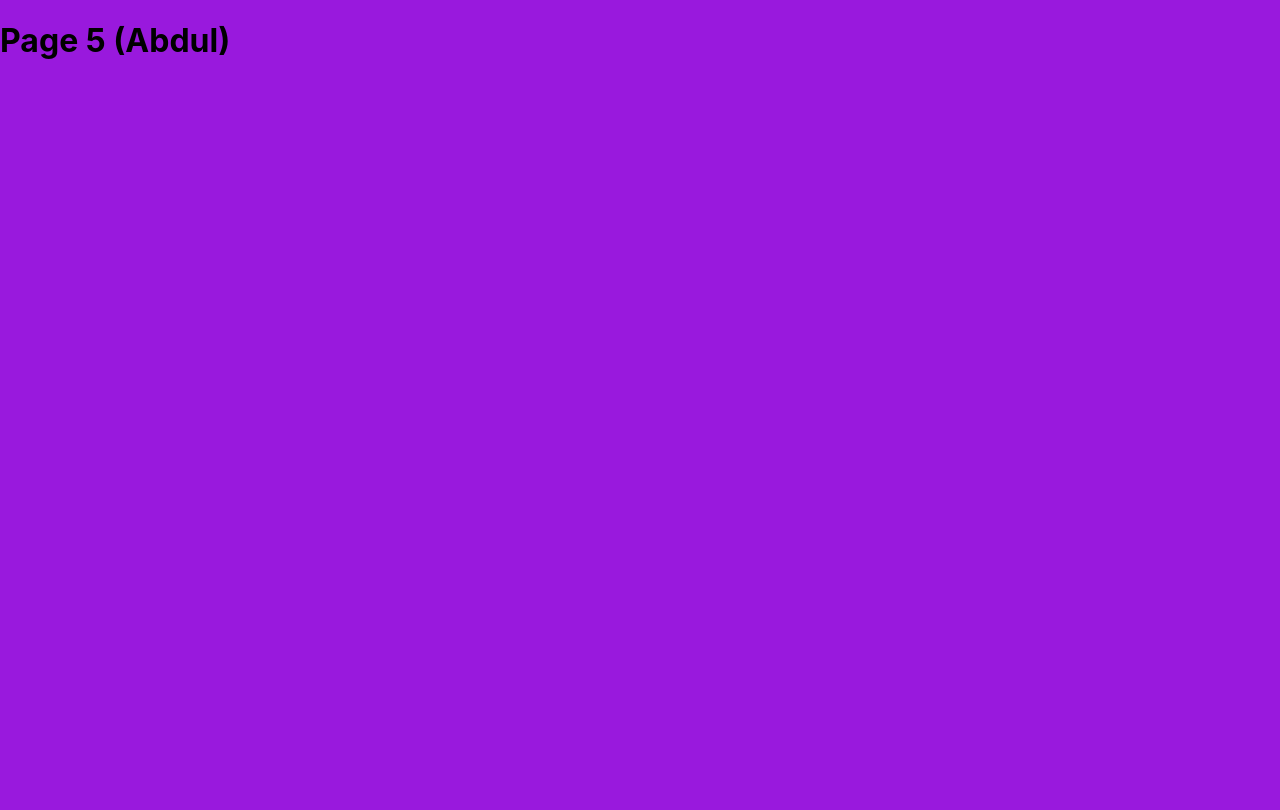
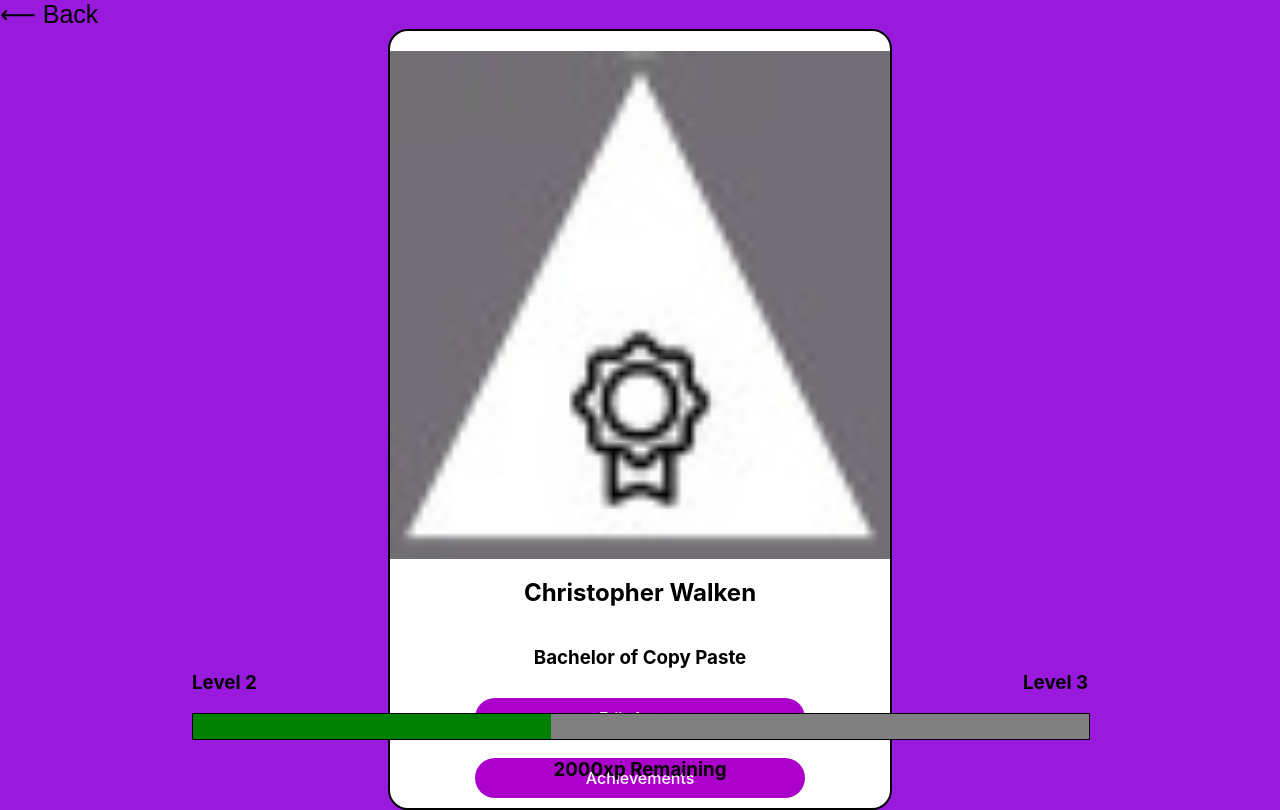
Before and after one commit to haemoolpa-jeon/96Bulls, a React (Create React App) app in the folder 96bulls/react-server/: page /page5 in a window 1280 px wide. Built offline with nearby package versions, Linux system fonts and the light colour scheme.

Commit message:
added page 5 and styled

```diff
--- a/96bulls/react-server/src/App.js
+++ b/96bulls/react-server/src/App.js
@@ -2,6 +2,7 @@ import React from 'react';
 import './App.css';
 import './style/page8.css'
 import './style/leaderboard.css'
+import './style/page5.css'
 
 import FrontPage from './pages/FrontPage.js';
 import CurrentClass from './pages/CurrentClass.js';
@@ -25,7 +26,7 @@ class App extends React.Component {
           <Route exact path="/currentClass" render={() => <CurrentClass />} />
           <Route exact path="/question1" render={() => <Question1 />} />
           <Route exact path="/question2" render={() => <Question2 />} />
-          <Route exact path="/page5" render={() => <Page5 />} />
+          <Route exact path="/page5" render={() => <Page5 name="Christopher Walken" degree="Bachelor of Copy Paste" />} />
           <Route exact path="/page6" render={() => <Page6 />} />
           <Route exact path="/leaderboard" render={() => <Leaderboard />} />
           <Route exact path="/page8" render={() => <Page8 />} />
--- a/96bulls/react-server/src/pages/CurrentClass.js
+++ b/96bulls/react-server/src/pages/CurrentClass.js
@@ -10,7 +10,7 @@ class CurrentClass extends React.Component {
             <div style={{display: 'inline-grid'}}>
                 <div className='level-obj-container'>
                     <div className='level-circle'>LVL: 5</div>
-                    <div style={{marginLeft: '-3px'}} ><img src='level_triangle.jpg'/></div>
+                    <div style={{marginLeft: '-3px'}} ><img src='level_triangle.jpg' alt="not loaded" /></div>
                     <div style={{textAlign: 'center'}}>{user}</div>
                 </div>
             </div>
@@ -47,7 +47,7 @@ class CurrentClass extends React.Component {
                     </div>
                     <div style={{color: 'white', textAlign: 'right'}}>
                         <div style={{fontSize: 25, marginBottom: 5}}>Reactions</div>
-                        <img src="reactions.png"/>
+                        <img src="reactions.png" alt="not loaded" />
                     </div>
                 </div>
             </div>
--- a/96bulls/react-server/src/pages/Page5.js
+++ b/96bulls/react-server/src/pages/Page5.js
@@ -1,15 +1,41 @@
 import React from 'react';
+import { NavLink, useHistory } from "react-router-dom"
 import '../App.css';
 
 
-class Page5 extends React.Component {
-    render() {
-        return (
-            <div className="">
-                <h1>Page 5 (Abdul)</h1>
+const Page5 = ({avatarURL, name, degree}) => {
+
+    const history = useHistory();
+
+    const goBack = () => {
+        history.goBack();
+    }
+
+    return (
+        <div id='page5'>
+            <button onClick={goBack}>⟵   Back</button>
+            <div id="profile-main">
+                <img src={"level_triangle.jpg"} alt="not loaded"></img>
+                <h2>{name}</h2>
+                <h3>{degree}</h3>
+                <NavLink className="button navButton" to="/page6">Edit Avatar</NavLink>
+                <NavLink className="button navButton" to="/page8">Achievements</NavLink>
             </div>
-        );
-    }
+            <div id="levelBar">
+                <div id="progressBar">
+                    <div id="levels">
+                        <h3>Level 2</h3>
+                        <h3>Level 3</h3>
+                    </div>
+                    <div id="levelDiv">
+                        <div id="progress"></div>
+                        <div id="remaining"></div>
+                    </div>
+                </div>
+                <h3>2000xp Remaining</h3>
+            </div>
+        </div>
+    );
 }
 
 export default Page5;
--- /dev/null
+++ b/96bulls/react-server/src/style/page5.css
@@ -0,0 +1,77 @@
+
+
+#page5 button {
+  padding: 0;
+  margin: 0;
+  background: none;
+  border: none;
+  font-size: 25px;
+}
+
+#profile-main {
+  display: flex;
+  justify-content: center;
+  flex-direction: column;
+  text-align: center;
+  width: 500px;
+  margin: auto;
+  background-color: white;
+  border: 2px solid black;
+  border-radius: 20px;
+}
+
+#profile-main img {
+  margin-top: 20px;
+  object-fit: contain;
+}
+
+.navButton {
+  text-decoration: none;
+  width: 250px;
+  margin: auto;
+  margin-top: 10px;
+  margin-bottom: 10px;
+}
+
+#levelBar {
+  position: absolute;
+  bottom: 0;
+  display: flex;
+  flex-direction: column;
+  width: 70vw;
+  margin-left: 15vw;
+  text-align: center;
+}
+
+#progressBar {
+  display: flex;
+  flex-direction: column;
+}
+
+#levelDiv {
+  height: 25px;
+  width: 70vw;
+  margin: auto;
+  border: 1px solid black;
+  display: flex;
+  flex-direction: row;
+}
+
+
+#progress {
+  width: 40%;
+  background-color: green;
+  height: 25px;
+}
+
+#remaining {
+  width: 60%;
+  background-color: grey;
+  height: 25px;
+}
+
+#levels {
+  display: flex;
+  flex-direction: row;
+  justify-content: space-between;
+}
```
